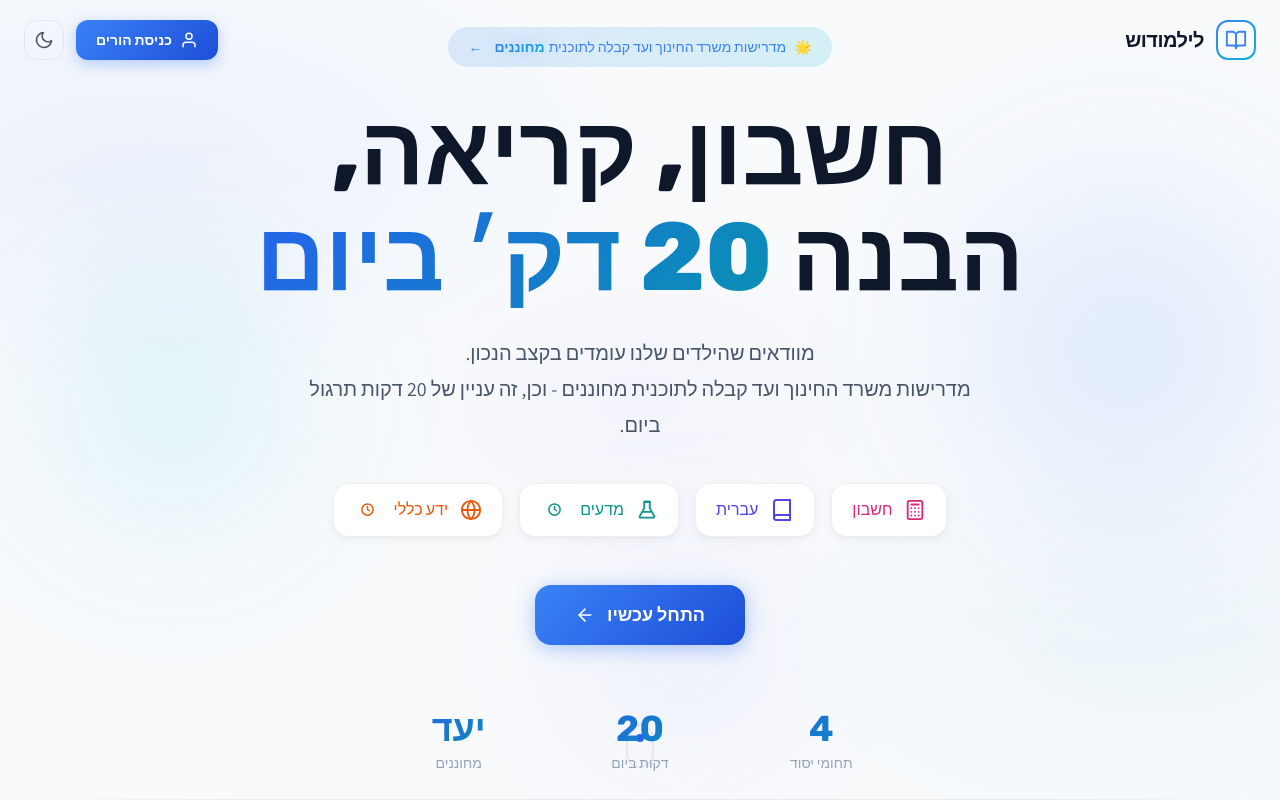
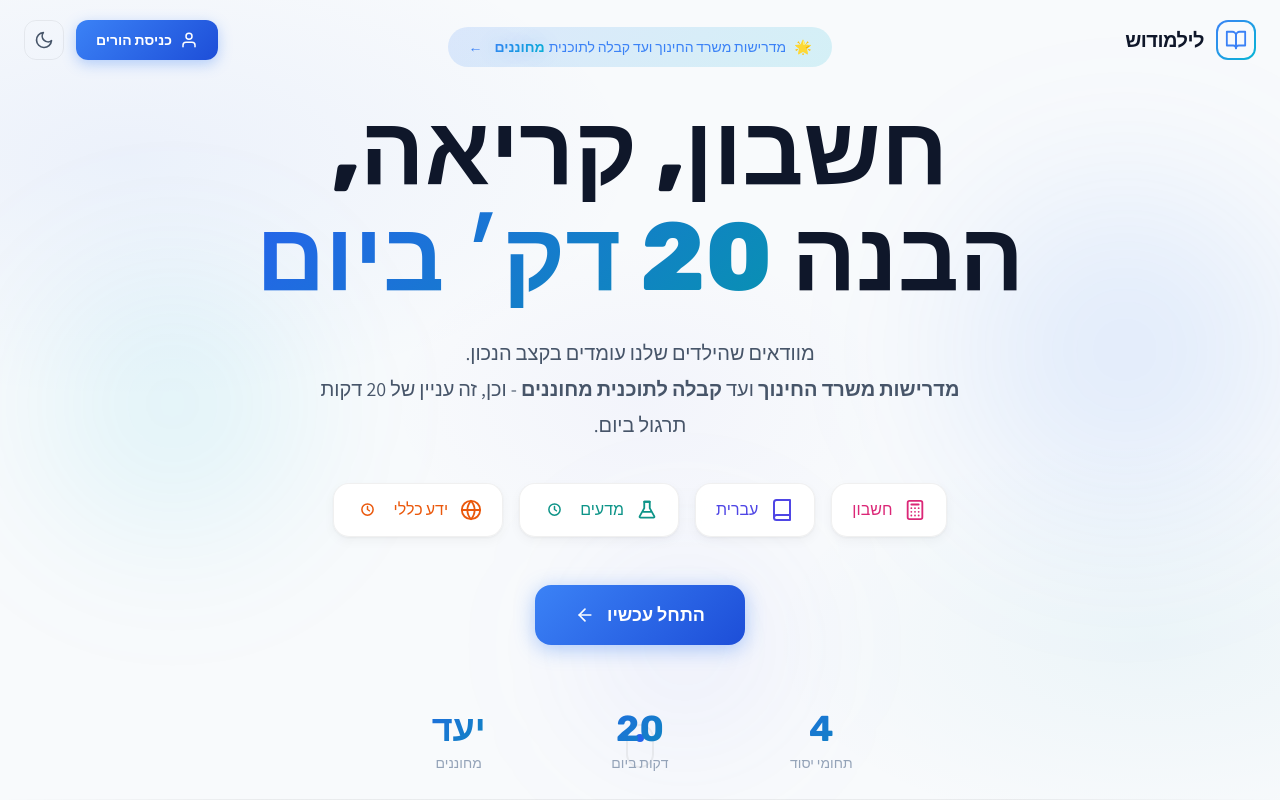
Before and after one commit to OhadAssulin/lilmodush, a Next.js app: page / in a window 1280 px wide. Shown: the top 800 px of the page. Built offline with nearby package versions, Linux system fonts and the light colour scheme.

Commit message:
Bold key hero subtitle phrases

```diff
--- a/src/components/HeroSection.tsx
+++ b/src/components/HeroSection.tsx
@@ -211,7 +211,7 @@ export function HeroSection({ onGetStarted }: HeroSectionProps) {
         >
           מוודאים שהילדים שלנו עומדים בקצב הנכון.
           <br />
-          מדרישות משרד החינוך ועד קבלה לתוכנית מחוננים - וכן, זה עניין של 20 דקות תרגול ביום.
+          <strong>מדרישות משרד החינוך</strong> ועד <strong>קבלה לתוכנית מחוננים</strong> - וכן, זה עניין של 20 דקות תרגול ביום.
         </motion.p>
 
         {/* Subject icons */}
```
